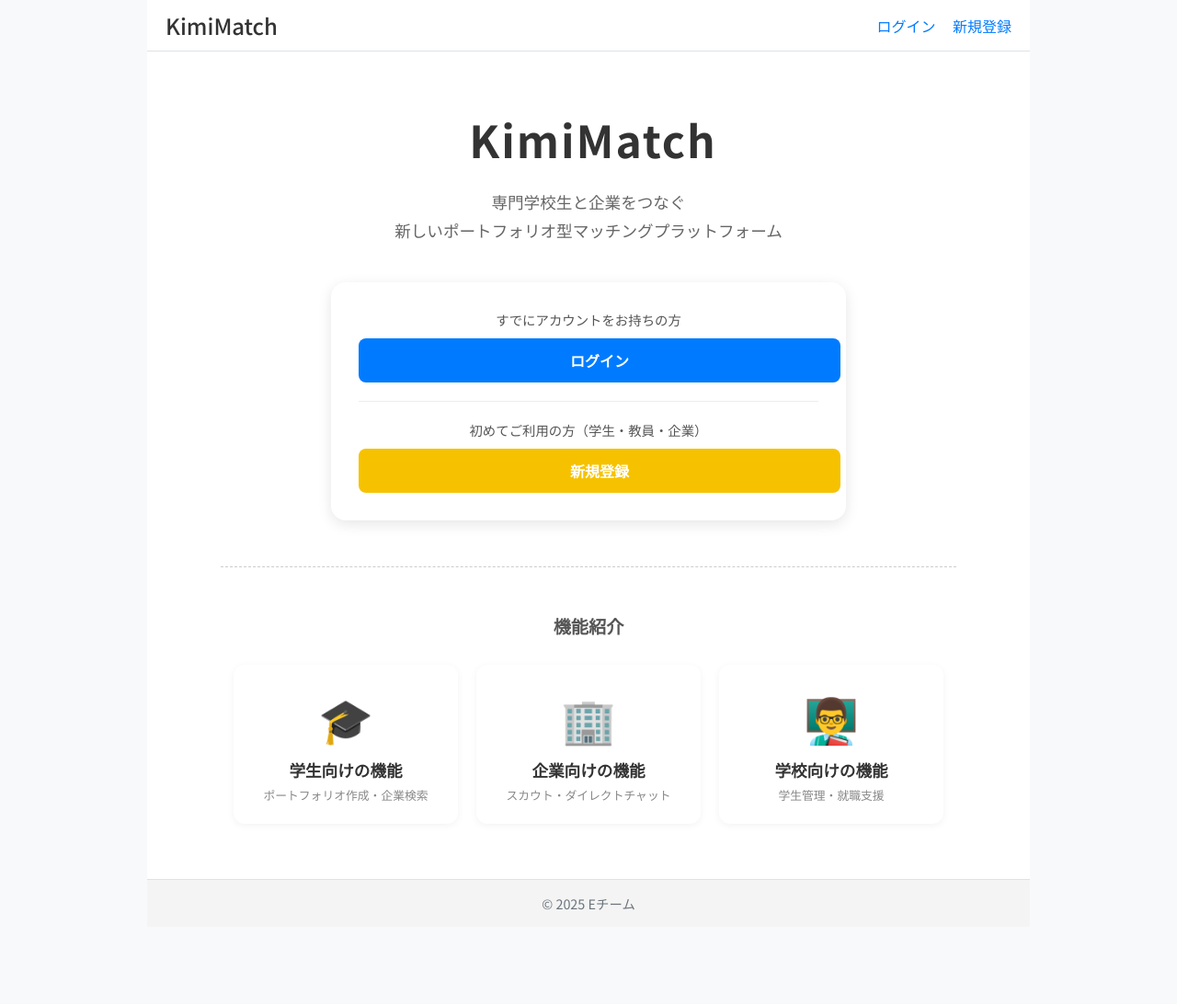
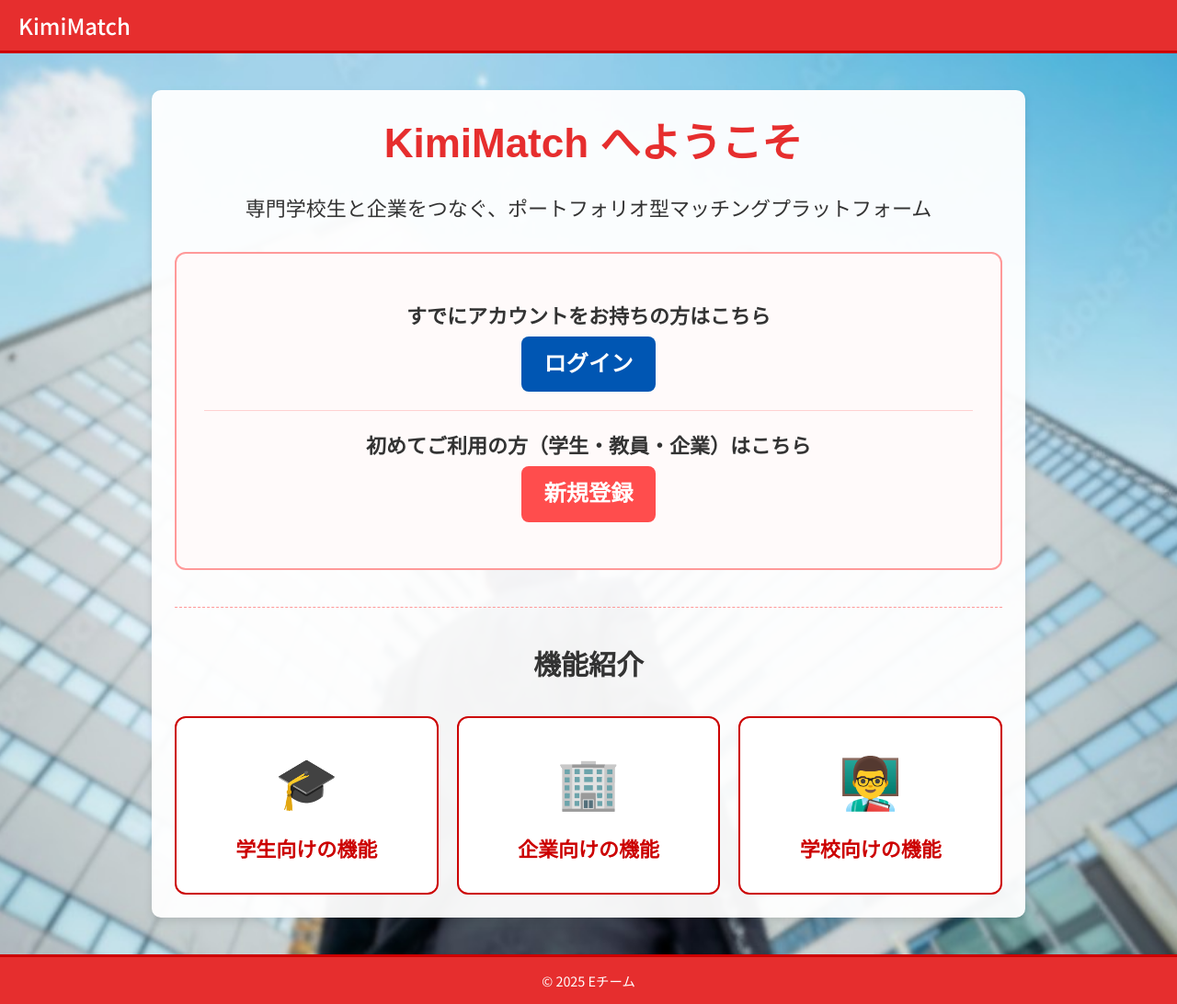
Before and after one commit to sho-kino66/kimimatch, a Django app: page / in a window 1280 px wide. Shown: the whole page at 92% size. Before the commit the page ends 990 px from the top, so only its background shows below. Run offline with Django 4.2, Linux system fonts and the light colour scheme.

Commit message:
トップページ

```diff
--- a/static/style.css
+++ b/static/style.css
@@ -1779,119 +1779,163 @@ header {
 }
 /* === 13. トップページ (top_page.html) === */
 
-.top-page-container {
+/* トップページ全体を包むラッパー */
+
+
+/* ヘッダー背景 (赤) */
+body.top-page-mode header {
+  background-color: #e62e2e !important;
+  border-bottom: 3px solid #cc0000 !important;
+}
+
+/* ヘッダー文字色 (白) */
+body.top-page-mode header h1 a,
+body.top-page-mode header nav a {
+  color: #ffffff !important;
+}
+body.top-page-mode header nav a {
+  display: none !important;
+}
+
+/* ハンバーガーメニューアイコン (白) */
+body.top-page-mode .hamburger-icon span {
+  background-color: #ffffff !important;
+}
+
+/* フッター背景 (赤) */
+body.top-page-mode footer {
+  background-color: #e62e2e !important;
+  color: #ffffff !important;
+  border-top: 3px solid #cc0000 !important;
+}
+.top-page-wrapper {
+  font-family: Arial, sans-serif;
+  line-height: 1.5;
+  color: #333;
+  font-size: 20px;
+
+  /* ★ 背景画像の設定 (style.cssからの相対パス) */
+  background-image: url('img/job_background1.jpg');
+
+  /* 画像を画面より少し大きくして、アニメーションさせる設定 */
+  background-size: 115% 115%;
+  background-position: center;
+  background-attachment: fixed;
+  animation: slowPan 25s infinite linear;
+
+  /* コンテンツの余白 */
   padding: 40px 20px;
-  max-width: 800px;
+  min-height: 100vh; /* 画面いっぱいに広げる */
+  box-sizing: border-box;
+}
+
+/* 背景アニメーションの定義 */
+@keyframes slowPan {
+  0% { background-position: 0% 50%; }
+  50% { background-position: 100% 50%; }
+  100% { background-position: 0% 50%; }
+}
+
+/* トップページ内のメインコンテナ */
+.top-page-wrapper .container {
+  max-width: 900px;
   margin: 0 auto;
+  padding: 25px;
+  background-color: rgba(255, 255, 255, 0.95); /* 背景を少し透過 */
+  border-radius: 10px;
+  box-shadow: 0 4px 8px rgba(0, 0, 0, 0.1);
+}
+
+/* 認証ボックス */
+.top-page-wrapper .auth-box {
+  margin-top: 30px;
+  padding: 30px;
+  border: 2px solid #ff9999;
+  border-radius: 12px;
+  background-color: #fffafa;
   text-align: center;
 }
-
-/* タイトル周り */
-.app-title {
-  font-size: 3rem;
-  color: #333;
-  margin-bottom: 10px;
-  border-left: none !important; /* base.htmlのスタイルをリセット */
-  letter-spacing: 2px;
-}
-.app-subtitle {
-  color: #666;
-  font-size: 1.1rem;
-  margin-bottom: 40px;
-  line-height: 1.8;
-}
-
-/* ログイン・登録ボックス */
-.auth-box {
+.top-page-wrapper .auth-box p {
+  margin-bottom: 20px;
+  font-size: 1.1em;
+  font-weight: bold;
+}
+
+/* トップページ専用ボタン */
+.top-page-wrapper .btn {
+  display: inline-block;
+  font-size: 1.1em;
+  font-weight: bold;
+  text-decoration: none;
+  padding: 12px 25px;
+  border-radius: 8px;
+  transition: all 0.2s ease;
+  margin-top: 5px;
+  cursor: pointer;
+}
+.top-page-wrapper .btn-primary {
+  background-color: #ff4d4d; /* 赤 */
+  color: #ffffff;
+  border: none;
+}
+.top-page-wrapper .btn-primary:hover {
+  background-color: #e60000;
+  transform: translateY(-2px);
+  color: #fff;
+}
+.top-page-wrapper .btn-secondary {
+  background-color: #0056b3; /* 青 */
+  color: #ffffff;
+  border: none;
+}
+.top-page-wrapper .btn-secondary:hover {
+  background-color: #004494;
+  transform: translateY(-2px);
+  color: #fff;
+}
+
+/* 区切り線 */
+.top-page-wrapper hr {
+  border: 0;
+  border-top: 1px dashed #ff9999;
+  margin: 40px 0;
+}
+
+/* 機能紹介（3ボタン） */
+.top-page-wrapper .service-links {
+  margin-top: 25px;
+  display: grid;
+  grid-template-columns: 1fr 1fr 1fr;
+  gap: 20px;
+}
+.top-page-wrapper .service-links a {
+  display: block;
+  padding: 30px 15px;
+  text-align: center;
+  text-decoration: none;
+  font-size: 1.1em;
+  font-weight: bold;
+  border-radius: 12px;
+  transition: all 0.3s ease;
+  border: 2px solid #cc0000;
   background-color: #ffffff;
-  border-radius: 16px;
-  box-shadow: 0 4px 15px rgba(0,0,0,0.1);
-  padding: 30px;
-  display: flex;
-  flex-direction: column;
-  gap: 20px;
-  max-width: 500px;
-  margin: 0 auto;
-}
-.auth-item p {
-  margin: 0 0 10px 0;
-  font-size: 0.9rem;
-  color: #555;
-}
-.auth-separator {
-  height: 1px;
-  background-color: #eee;
-  width: 100%;
-}
-
-/* ボタン */
-.btn-login {
+  color: #cc0000;
+}
+.top-page-wrapper .service-links a:hover {
+  background-color: #cc0000;
+  color: #ffffff;
+  transform: translateY(-5px);
+  box-shadow: 0 5px 15px rgba(0,0,0,0.2);
+}
+.top-page-wrapper .service-links a span {
   display: block;
-  width: 100%;
-  padding: 12px;
-  background-color: #007bff; /* 青 */
-  color: white;
-  font-weight: bold;
-  border-radius: 8px;
-  text-align: center;
-  transition: opacity 0.2s;
-}
-.btn-signup {
-  display: block;
-  width: 100%;
-  padding: 12px;
-  background-color: #f6c200; /* 黄 */
-  color: #fff;
-  font-weight: bold;
-  border-radius: 8px;
-  text-align: center;
-  transition: opacity 0.2s;
-}
-.btn-login:hover, .btn-signup:hover {
-  opacity: 0.8;
-  text-decoration: none;
-  color: #fff;
-}
-
-/* 区切り線 */
-.section-divider {
-  border: none;
-  border-top: 1px dashed #ccc;
-  margin: 50px 0;
-}
-
-/* サービス紹介カード */
-.service-links {
-  display: flex;
-  justify-content: center;
-  gap: 20px;
-  flex-wrap: wrap;
-}
-.service-card {
-  display: flex;
-  flex-direction: column;
-  align-items: center;
-  justify-content: center;
-  background-color: #fff;
-  width: 200px;
-  padding: 20px;
-  border-radius: 12px;
-  box-shadow: 0 2px 8px rgba(0,0,0,0.05);
-  text-decoration: none;
-  transition: transform 0.2s, box-shadow 0.2s;
-  border: 2px solid transparent;
-}
-.service-card:hover {
-  transform: translateY(-5px);
-  box-shadow: 0 5px 15px rgba(0,0,0,0.1);
-  text-decoration: none;
-}
-
-.service-card .icon { font-size: 3rem; margin-bottom: 10px; }
-.service-card .text { font-weight: bold; font-size: 1.1rem; color: #333; margin-bottom: 5px;}
-.service-card small { font-size: 0.8rem; color: #888; }
-
-/* カードごとの色 */
-.service-card.student-service:hover { border-color: #16a34a; }
-.service-card.company-service:hover { border-color: #d9a900; }
-.service-card.school-service:hover { border-color: #3b82f6; }
+  font-size: 2.5em;
+  margin-bottom: 15px;
+}
+
+/* スマホ対応 */
+@media (max-width: 768px) {
+  .top-page-wrapper .service-links {
+      grid-template-columns: 1fr;
+  }
+}
--- a/templates/core/top_page.html
+++ b/templates/core/top_page.html
@@ -1,55 +1,76 @@
 {% extends "base.html" %}
+{% load static %}
 
 {% block title %}トップページ | KimiMatch{% endblock %}
 
 {% block content %}
-<div class="top-page-container">
 
-  <div class="hero-section">
-    <h2 class="app-title">KimiMatch</h2>
-    <p class="app-subtitle">
-      専門学校生と企業をつなぐ<br>
-      新しいポートフォリオ型マッチングプラットフォーム
+<div class="top-page-wrapper">
+    <div class="container">
+
+        <h2 style="text-align: center; color: #e62e2e; border-bottom: none; font-size: 2.2em; font-weight: bold; margin-bottom: 0;">
+            KimiMatch へようこそ
+        </h2>
+        <p style="text-align: center; margin-bottom: 30px; font-size: 1.1em;">
+            専門学校生と企業をつなぐ、ポートフォリオ型マッチングプラットフォーム
         </p>
 
         <div class="auth-box">
-      <div class="auth-item">
-        <p>すでにアカウントをお持ちの方</p>
-        <a href="{% url 'accounts:login' %}" class="btn btn-login">ログイン</a>
-      </div>
-      <div class="auth-separator"></div>
-      <div class="auth-item">
-        <p>初めてご利用の方（学生・教員・企業）</p>
-        <a href="{% url 'accounts:signup_type_select' %}" class="btn btn-signup">新規登録</a>
-      </div>
-    </div>
+            <p>
+                すでにアカウントをお持ちの方はこちら<br>
+                <a href="{% url 'accounts:login' %}" class="btn btn-secondary">ログイン</a>
+            </p>
+            <hr style="margin: 20px 0; border-top: 1px solid #ffd1d1;">
+            <p>
+                初めてご利用の方（学生・教員・企業）はこちら<br>
+                <a href="{% url 'accounts:signup_type_select' %}" class="btn btn-primary">新規登録</a>
+            </p>
         </div>
 
-  <hr class="section-divider">
+        <hr>
 
-  <h3 style="text-align: center; color: #555; margin-bottom: 20px;">機能紹介</h3>
-
+        <h3 style="text-align: center; color: #333; font-size: 1.5em; border-bottom: none;">機能紹介</h3>
         <div class="service-links">
 
-      <a href="{% url 'core:student_service' %}" class="service-card student-service">
-          <span class="icon">🎓</span>
-          <span class="text">学生向けの機能</span>
-          <small>ポートフォリオ作成・企業検索</small>
+            <a href="{% url 'core:student_service' %}">
+                <span>🎓</span>
+                学生向けの機能
             </a>
 
-      <a href="{% url 'core:company_service' %}" class="service-card company-service">
-          <span class="icon">🏢</span>
-          <span class="text">企業向けの機能</span>
-          <small>スカウト・ダイレクトチャット</small>
+            <a href="{% url 'core:company_service' %}">
+                <span>🏢</span>
+                企業向けの機能
             </a>
 
-      <a href="{% url 'core:school_service' %}" class="service-card school-service">
-          <span class="icon">👨‍🏫</span>
-          <span class="text">学校向けの機能</span>
-          <small>学生管理・就職支援</small>
+            <a href="{% url 'core:school_service' %}">
+                <span>👨‍🏫</span>
+                学校向けの機能
             </a>
 
         </div>
 
     </div>
+</div>
+
+<script>
+    document.addEventListener('DOMContentLoaded', function() {
+        // ★ 1. body にトップページ専用クラスを追加 (これでヘッダー/フッターが赤くなります)
+        document.body.classList.add('top-page-mode');
+
+        // 2. main-container の余白リセット (背景画像用)
+        const mainContainer = document.querySelector('.main-container');
+        if (mainContainer) {
+            mainContainer.style.padding = '0';
+            mainContainer.style.maxWidth = 'none';
+            mainContainer.style.backgroundColor = 'transparent';
+        }
+
+        // 3. main タグの余白リセット
+        const mainTag = document.querySelector('main');
+        if (mainTag) {
+            mainTag.style.padding = '0';
+        }
+    });
+</script>
+
 {% endblock %}
```
Also changed, not shown: static/img/job_background1.jpg (added). Lines whose indentation alone changed are shown as unchanged.
